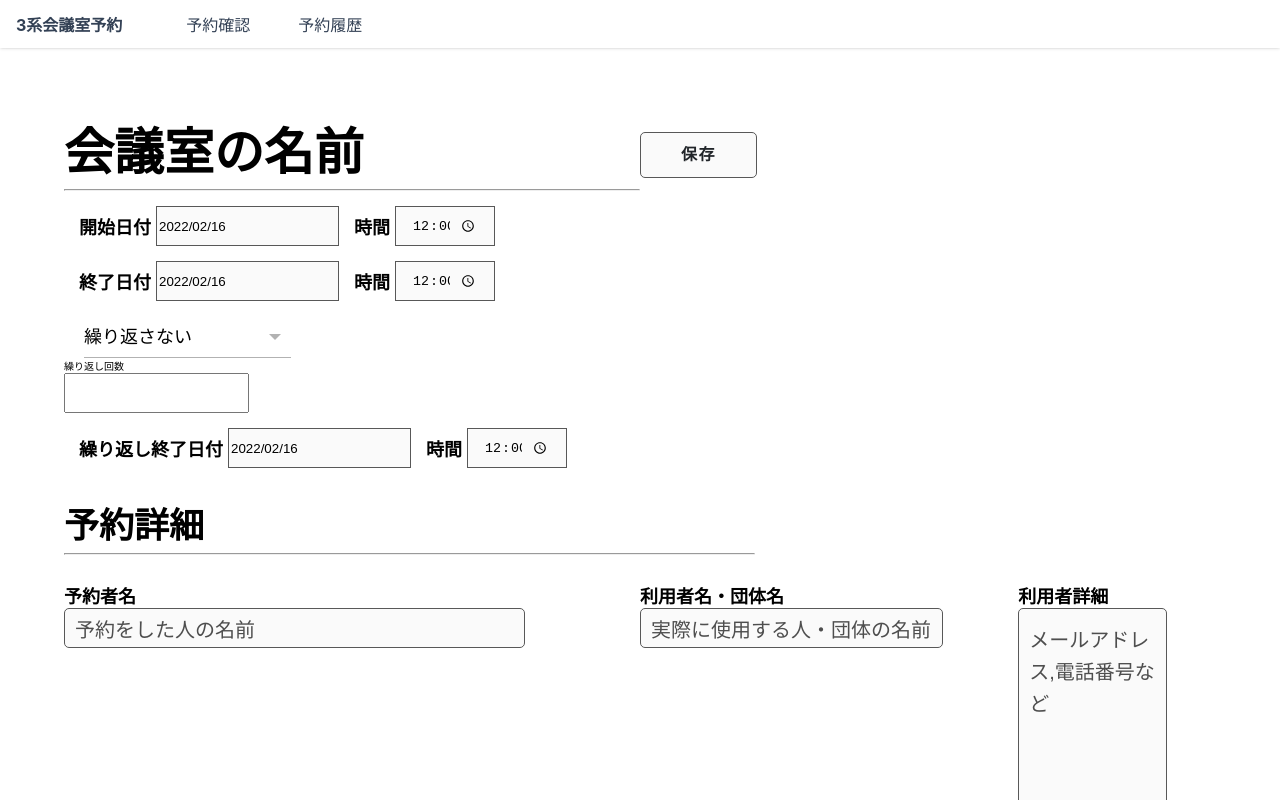
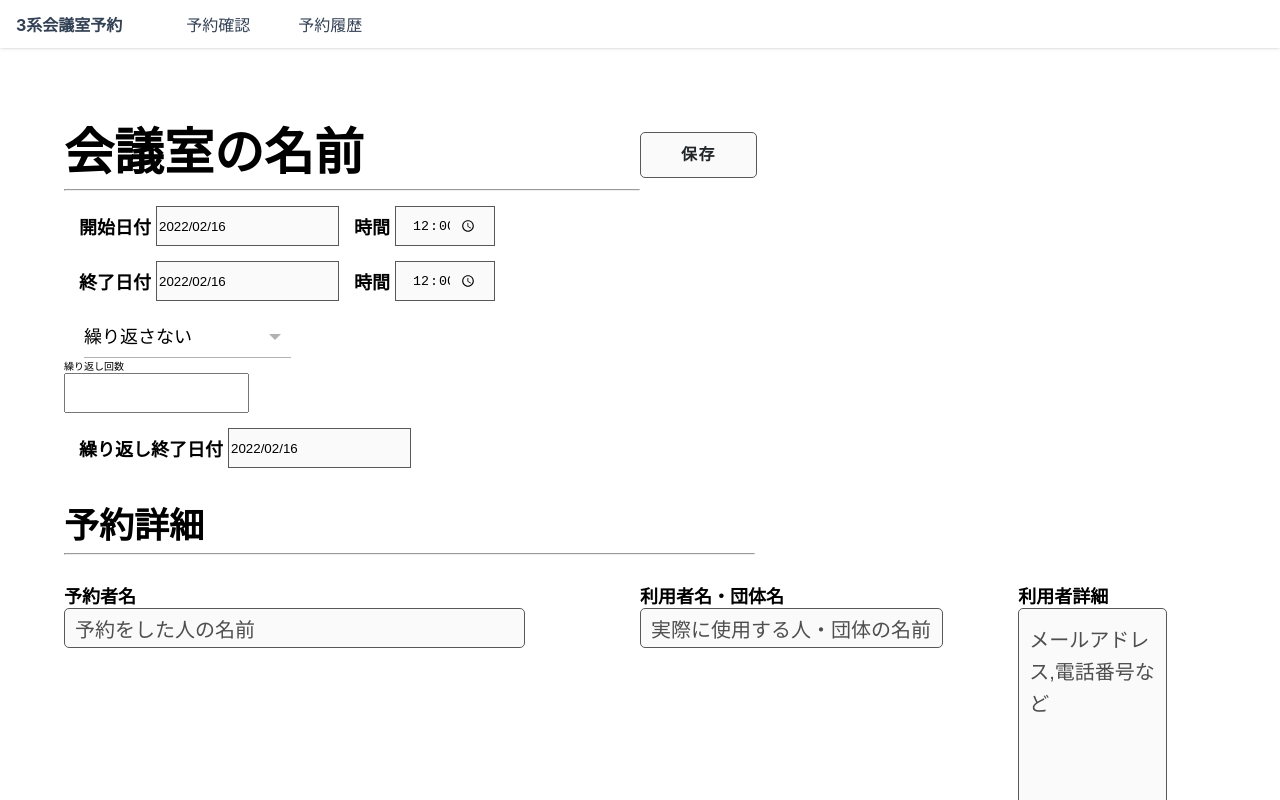
Before and after one commit to Hansyo/MR-UNRED-FRONT, a React (Create React App) app: page /reserve in a window 1280 px wide. Shown: the top 800 px of the page. Built offline with nearby package versions, Linux system fonts and the light colour scheme.

Commit message:
[fix]error fix

```diff
--- a/src/pages/ReservePage.jsx
+++ b/src/pages/ReservePage.jsx
@@ -153,16 +153,6 @@ const ReservePage = () => {
           <div>
             <Calendar value={repitationFinishDate} onChange={setRepitationFinishDate} />
           </div>
-          <div className="reserve--time-label">時間</div>
-          <div>
-            <input
-              value={reserveTimeFrom}
-              onChange={(e) => setRepitationFinishTime(e.target.value)}
-              type="time"
-              className="reserve-time"
-              required
-            />
-          </div>
         </div>
 
         <div className="reserve--event-usertitle">
```
